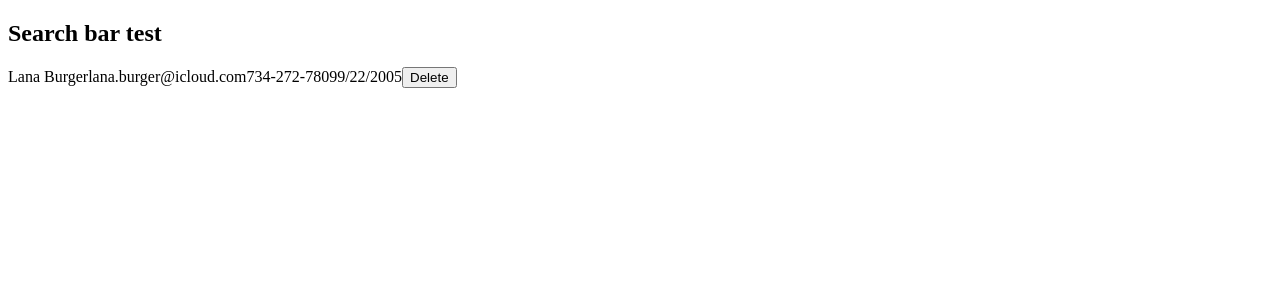
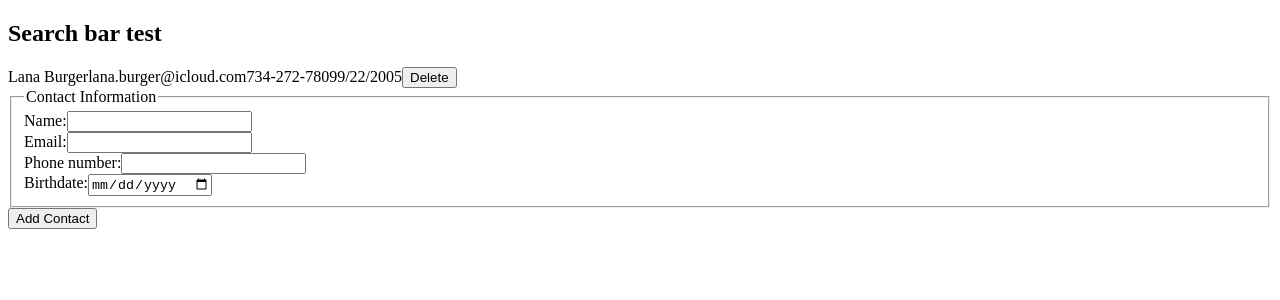
Before and after one commit to lana-bu/contactbook_webapp, a React (Vite) app: page / in a window 1280 px wide. Shown: the top 300 px of the page. Built offline with nearby package versions, Linux system fonts and the light colour scheme.

Commit message:
add contacts with contact form

```diff
--- a/src/App.jsx
+++ b/src/App.jsx
@@ -1,9 +1,10 @@
+import { useState } from 'react';
 import './App.css'
 import ContactForm from './components/ContactForm.jsx';
 import ContactList from './components/ContactList.jsx';
 import SearchBar from './components/SearchBar.jsx';
 
-const contactData = [
+const contactsData = [
   {
     id: Date.now().toString(),
     name: 'Lana Burger',
@@ -14,13 +15,20 @@ const contactData = [
 ];
 
 function App() {
+  const [contacts,setContacts] = useState(contactsData);
+
+  const addContactHandler = (contactData)=>{
+    setContacts(prevContact=>{
+      return [contactData, ...prevContact];
+    })
+  }
 
   let contactsDisplay
-    if (contactData.length <= 0) {
-      contactsDisplay = <span>No contacts yet. Add one below!</span>;
-    } else {
-      contactsDisplay = <ContactList items={contactData} />;
-    }
+  if (contactsData.length <= 0) {
+    contactsDisplay = <span>No contacts yet. Add one below!</span>;
+  } else {
+    contactsDisplay = <ContactList items={contacts} />;
+  }
 
   return (
     <>
@@ -28,6 +36,7 @@ function App() {
       <div>
         {contactsDisplay}
       </div>
+      <ContactForm onAddContact={addContactHandler}/>
     </>
   );
 }
--- a/src/components/ContactForm.jsx
+++ b/src/components/ContactForm.jsx
@@ -1,8 +1,64 @@
+import { useState } from 'react';
 // controlled inputs for Name/Email/Phone; submits to add
 
-function ContactForm() {
+const ContactForm = function(props) {
+    const [enteredName, setEnteredName] = useState('');
+    const [enteredEmail, setEnteredEmail] = useState('');
+    const [enteredPhone, setEnteredPhone] = useState('');
+    const [enteredBirthdate, setEnteredBirthdate] = useState('');
+
+    const nameChangedHandler = (event)=>{
+        setEnteredName(event.target.value);
+    }
+
+    const emailChangedHandler = (event)=>{
+        setEnteredEmail(event.target.value);
+    }
+
+    const phoneChangedHandler = (event)=>{
+        setEnteredPhone(event.target.value);
+    }
+
+    const birthdateChangedHandler = (event)=>{
+        setEnteredBirthdate(event.target.value);
+    }
+
+    const submitHandler = (event)=>{
+        event.preventDefault();
+        const contactData = {
+            id: Date.now().toString(),
+            name: enteredName,
+            email: enteredEmail,
+            phone: enteredPhone,
+            birthdate: enteredBirthdate
+        };
+        console.log(contactData)
+        props.onAddContact(contactData);
+    }
+
     return (
-        <h2>Contact form test</h2>
+        <form action="" class="form" onSubmit={submitHandler}>
+            <fieldset>
+                <legend>Contact Information</legend>
+                <div class="form-input-group">
+                    <label for="name" class="form-label">Name:</label>
+                    <input type="text" name="name" id="name" required="required" class="form-input" value={enteredName} onChange={nameChangedHandler} />
+                </div>
+                <div class="form-input-group">
+                    <label for="email" class="form-label">Email:</label>
+                    <input type="email" name="email" id="email" required="required" class="form-input" value={enteredEmail} onChange={emailChangedHandler} />
+                </div>
+                <div class="form-input-group">
+                    <label for="phone" class="form-label">Phone number:</label>
+                    <input type="tel" name="phone" id="phone" class="form-input" value={enteredPhone} onChange={phoneChangedHandler} />
+                </div>
+                <div class="form-input-group">
+                    <label for="birthdate" class="form-label">Birthdate:</label>
+                    <input type="date" name="birthdate" id="birthdate" class="form-input" value={enteredBirthdate} onChange={birthdateChangedHandler} />
+                </div>
+            </fieldset>
+            <button type="submit" class="btn">Add Contact</button>
+        </form>
     );
 }
 
```
